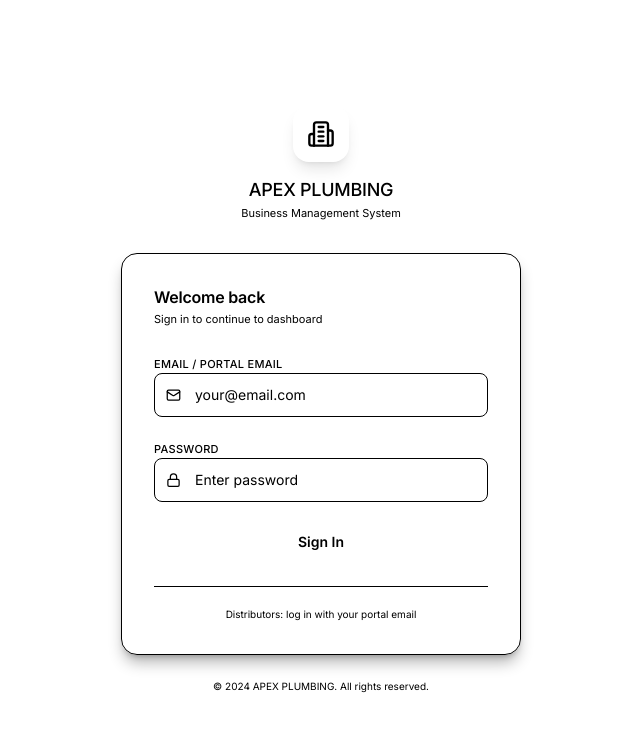
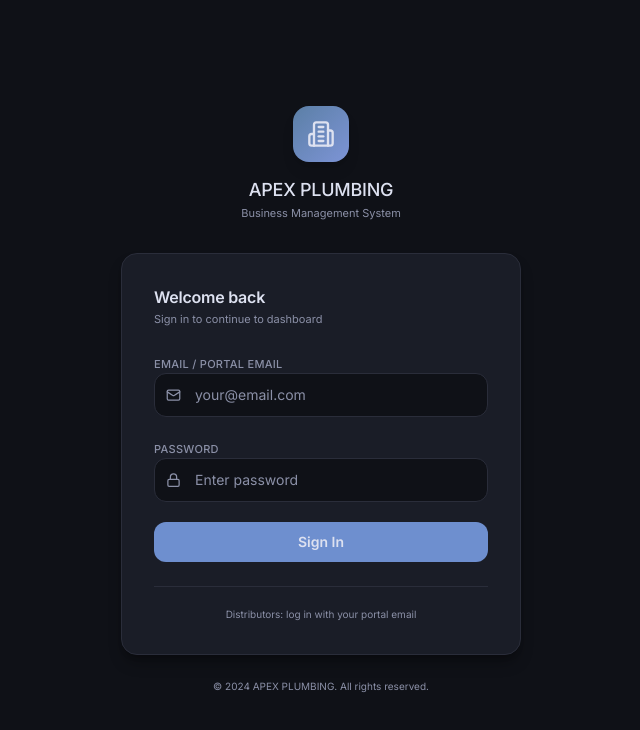
Before and after one commit to ikramzargar/apexplumbing, a Next.js app: page /login in a window 1280 px wide. Shown: the top 730 px of the page, without its empty margins (319-959 px from the left). Built offline with nearby package versions, Linux system fonts and the light colour scheme.

Commit message:
fix: ensure globals.css is imported in root layout

```diff
--- a/app/globals.css
+++ b/app/globals.css
@@ -4,14 +4,14 @@
    APEX PLUMBING BMS — Refined Dark Theme
    ============================================ */
 
-/* --- Refined Dark Color Palette --- */
-/* --- Legacy Color Aliases (fallback for remaining usages) --- */
+:root {
+  /* --- Legacy Color Aliases (fallback for remaining usages) --- */
   --color-navy: var(--color-text-secondary);
   --color-body: var(--color-text-muted);
   --color-body-light: var(--color-text-muted);
   --color-bg-subtle: var(--color-surface-elevated);
+  --color-primary-light: var(--color-primary-muted);
 
-:root {
   /* Backgrounds - Deep neutral dark */
   --color-bg: #0f1117;
   --color-surface: #1a1d27;
--- a/app/layout.js
+++ b/app/layout.js
@@ -1,3 +1,4 @@
+import './globals.css';
 import { Providers } from './providers';
 import { Inter } from 'next/font/google';
 
--- a/app/providers.js
+++ b/app/providers.js
@@ -4,7 +4,6 @@ import { QueryClient, QueryClientProvider } from '@tanstack/react-query';
 import { useState } from 'react';
 import { AuthProvider } from '@/context/AuthContext';
 import { Toaster } from '@/components/ui/toaster';
-import '@/app/globals.css';
 
 export function Providers({ children }) {
   const [queryClient] = useState(() => new QueryClient({
```
